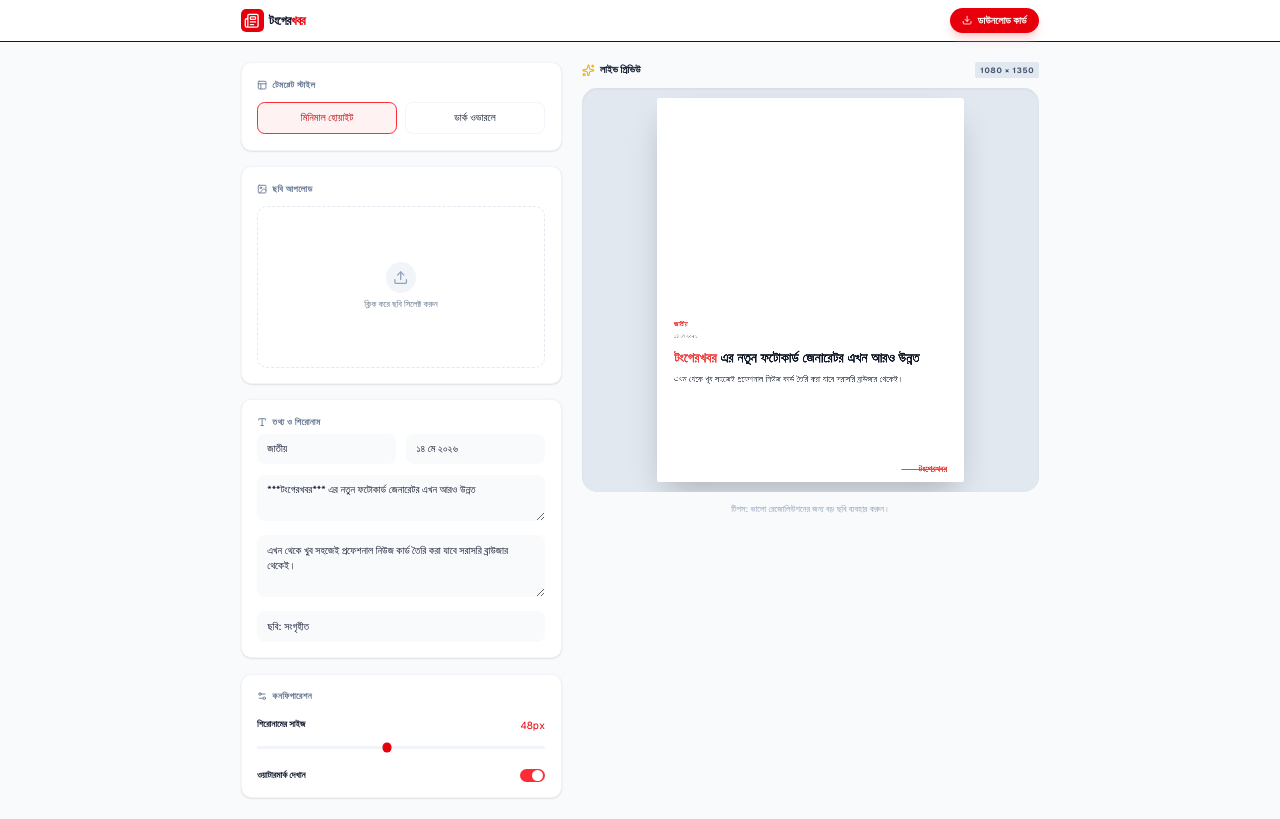
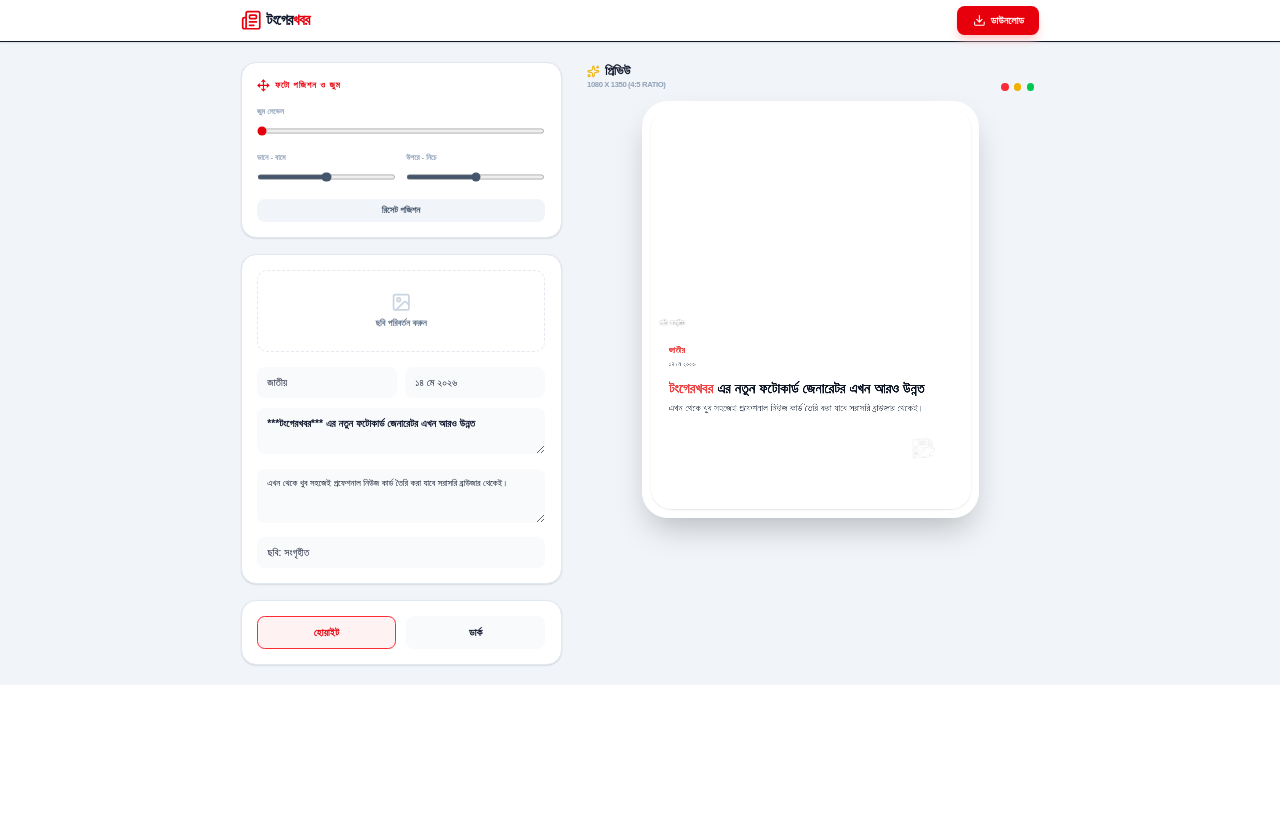
Before and after one commit to Fahim-hash/portfolio, a Next.js app: page /tongerkhobor in a window 1280 px wide. Built offline with nearby package versions, Linux system fonts and the light colour scheme.

Commit message:
Update page.tsx

```diff
--- a/app/tongerkhobor/page.tsx
+++ b/app/tongerkhobor/page.tsx
@@ -1,9 +1,9 @@
 'use client'
 
 import { useState, useRef, useEffect, useCallback } from 'react'
-import { Upload, Download, RotateCcw, Layout, Image as ImageIcon, Type, Settings2, Sparkles,Newspaper } from 'lucide-react'
+import { Upload, Download, RotateCcw, Layout, Image as ImageIcon, Type, Settings2, Sparkles, Newspaper, ArrowsMaximize, Move } from 'lucide-react'
 
-type Template = 'minimal' | 'dark_overlay' | 'classic'
+type Template = 'minimal' | 'dark_overlay'
 
 export default function PhotocardGenerator() {
   const [template, setTemplate] = useState<Template>('minimal')
@@ -13,12 +13,24 @@ export default function PhotocardGenerator() {
   const [subtext, setSubtext] = useState('এখন থেকে খুব সহজেই প্রফেশনাল নিউজ কার্ড তৈরি করা যাবে সরাসরি ব্রাউজার থেকেই।')
   const [photoCredit, setPhotoCredit] = useState('ছবি: সংগৃহীত')
   const [image, setImage] = useState<HTMLImageElement | null>(null)
-  const [imageScale, setImageScale] = useState(1)
+
+  // Image Controls
+  const [imagePos, setImagePos] = useState({ x: 0, y: 0 })
+  const [imageZoom, setImageZoom] = useState(1)
+
   const [headlineSize, setHeadlineSize] = useState(48)
   const [showWatermark, setShowWatermark] = useState(true)
+  const [logoImg, setLogoImg] = useState<HTMLImageElement | null>(null)
 
   const canvasRef = useRef<HTMLCanvasElement>(null)
   const fileInputRef = useRef<HTMLInputElement>(null)
+
+  // লোগো লোড করা (public/logo.png থেকে)
+  useEffect(() => {
+    const img = new Image()
+    img.src = '/logo.png' // আপনার লোগোর নাম logo.png হতে হবে
+    img.onload = () => setLogoImg(img)
+  }, [])
 
   const handleImageUpload = (e: React.ChangeEvent<HTMLInputElement>) => {
     const file = e.target.files?.[0]
@@ -26,7 +38,11 @@ export default function PhotocardGenerator() {
       const reader = new FileReader()
       reader.onload = (event) => {
         const img = new Image()
-        img.onload = () => setImage(img)
+        img.onload = () => {
+          setImage(img)
+          setImagePos({ x: 0, y: 0 }) // রিসেট পজিশন
+          setImageZoom(1)
+        }
         img.src = event.target?.result as string
       }
       reader.readAsDataURL(file)
@@ -34,14 +50,9 @@ export default function PhotocardGenerator() {
   }
 
   const wrapText = (ctx: CanvasRenderingContext2D, text: string, x: number, y: number, maxWidth: number, lineHeight: number) => {
-    const parts = text.split(/(\*\*\*.*?\*\*\*)/g)
-    let currentLine = ""
-    let currentY = y
-    const lines: { text: string; isBold: boolean }[][] = [[]]
-
-    // প্রথম ধাপে টেক্সটগুলোকে লাইনে ভাগ করা
     const words = text.split(' ')
     let lineIdx = 0
+    const lines: { text: string; isBold: boolean }[][] = [[]]
     let testLine = ""
 
     for (let n = 0; n < words.length; n++) {
@@ -64,17 +75,15 @@ export default function PhotocardGenerator() {
       })
     }
 
-    // ড্রয়িং পার্ট
     lines.forEach((line, i) => {
       let currentX = x
       line.forEach((word) => {
         ctx.fillStyle = word.isBold ? '#EF4444' : (template === 'minimal' ? '#111827' : '#FFFFFF')
-        ctx.font = `${word.isBold ? 'bold' : 'bold'} ${headlineSize}px 'Arial', sans-serif`
-        ctx.fillText(word.text + " ", currentX, currentY + (i * lineHeight))
+        ctx.font = `bold ${headlineSize}px 'Arial', sans-serif`
+        ctx.fillText(word.text + " ", currentX, y + (i * lineHeight))
         currentX += ctx.measureText(word.text + " ").width
       })
     })
-
     return lines.length * lineHeight
   }
 
@@ -93,240 +102,179 @@ export default function PhotocardGenerator() {
     ctx.fillStyle = template === 'minimal' ? '#FFFFFF' : '#000000'
     ctx.fillRect(0, 0, W, H)
 
-    // 2. Image Drawing (Smart Crop)
+    // 2. Image Drawing with Custom Position/Zoom
     if (image) {
+      const targetH = H * 0.55
       const imgRatio = image.width / image.height
-      const targetH = H * 0.55
-      let drawW = W
-      let drawH = W / imgRatio
+      let drawW = W * imageZoom
+      let drawH = (W / imgRatio) * imageZoom
 
       if (drawH < targetH) {
-        drawH = targetH
-        drawW = targetH * imgRatio
+        drawH = targetH * imageZoom
+        drawW = (targetH * imgRatio) * imageZoom
       }
 
       ctx.save()
       ctx.beginPath()
       ctx.rect(0, 0, W, targetH)
       ctx.clip()
-      ctx.drawImage(image, (W - drawW) / 2, 0, drawW, drawH)
+
+      // পজিশন ক্যালকুলেশন
+      const x = (W - drawW) / 2 + imagePos.x
+      const y = (targetH - drawH) / 2 + imagePos.y
+
+      ctx.drawImage(image, x, y, drawW, drawH)
       ctx.restore()
 
-      // Gradient Overlay for dark template
       if (template === 'dark_overlay') {
-        const grad = ctx.createLinearGradient(0, 0, 0, targetH)
-        grad.addColorStop(0.7, 'transparent')
-        grad.addColorStop(1, 'rgba(0,0,0,0.8)')
+        const grad = ctx.createLinearGradient(0, targetH - 300, 0, targetH)
+        grad.addColorStop(0, 'transparent')
+        grad.addColorStop(1, 'rgba(0,0,0,0.9)')
         ctx.fillStyle = grad
         ctx.fillRect(0, 0, W, targetH)
       }
     }
 
-    // 3. Category Tag
-    const tagY = (H * 0.55) + 60
+    // 3. Category & Date
+    const contentY = (H * 0.55) + 80
     ctx.fillStyle = '#EF4444'
-    ctx.font = 'bold 24px Arial'
-    ctx.fillText(category.toUpperCase(), 60, tagY)
+    ctx.font = 'bold 28px Arial'
+    ctx.fillText(category.toUpperCase(), 60, contentY)
 
-    // 4. Date
     ctx.fillStyle = template === 'minimal' ? '#6B7280' : '#9CA3AF'
-    ctx.font = '20px Arial'
-    ctx.fillText(date, 60, tagY + 40)
+    ctx.font = '22px Arial'
+    ctx.fillText(date, 60, contentY + 45)
 
-    // 5. Headline (The complicated part)
+    // 4. Headline
     ctx.textBaseline = 'top'
-    const headY = tagY + 90
-    const headlineHeight = wrapText(ctx, headline, 60, headY, W - 120, headlineSize * 1.3)
+    const headHeight = wrapText(ctx, headline, 60, contentY + 100, W - 120, headlineSize * 1.3)
 
-    // 6. Subtext
+    // 5. Subtext
     if (subtext) {
       ctx.fillStyle = template === 'minimal' ? '#4B5563' : '#D1D5DB'
-      ctx.font = '30px Arial'
-      const subY = headY + headlineHeight + 20
-
-      // Simple wrap for subtext
-      let words = subtext.split(' ')
-      let line = ''
-      let subLineY = subY
-      for(let n = 0; n < words.length; n++) {
-        let testLine = line + words[n] + ' '
-        if (ctx.measureText(testLine).width > W - 120) {
-          ctx.fillText(line, 60, subLineY)
-          line = words[n] + ' '
-          subLineY += 45
-        } else { line = testLine }
+      ctx.font = '32px Arial'
+      let words = subtext.split(' '), line = '', subY = contentY + 110 + headHeight
+      for(let n=0; n<words.length; n++){
+        if(ctx.measureText(line + words[n]).width > W-120){
+          ctx.fillText(line, 60, subY); line = words[n] + ' '; subY += 50;
+        } else line += words[n] + ' '
       }
-      ctx.fillText(line, 60, subLineY)
+      ctx.fillText(line, 60, subY)
     }
 
-    // 7. Footer / Logo
-    if (showWatermark) {
-      ctx.fillStyle = '#EF4444'
-      ctx.font = 'bold 32px Arial'
-      ctx.textAlign = 'right'
-      ctx.fillText('টংগেরখবর', W - 60, H - 60)
-
-      ctx.strokeStyle = '#EF4444'
-      ctx.lineWidth = 4
-      ctx.beginPath()
-      ctx.moveTo(W - 220, H - 45)
-      ctx.lineTo(W - 60, H - 45)
-      ctx.stroke()
+    // 6. Watermark / Official Logo
+    if (showWatermark && logoImg) {
+      const logoW = 200
+      const logoH = (logoImg.height / logoImg.width) * logoW
+      ctx.drawImage(logoImg, W - logoW - 60, H - logoH - 60, logoW, logoH)
+    } else if (showWatermark) {
+        ctx.fillStyle = '#EF4444'
+        ctx.font = 'black 40px Arial'
+        ctx.textAlign = 'right'
+        ctx.fillText('টংগেরখবর', W - 60, H - 70)
     }
 
-    // 8. Photo Credit
+    // 7. Photo Credit
     ctx.textAlign = 'left'
     ctx.fillStyle = '#FFFFFF'
-    ctx.font = '18px Arial'
-    ctx.fillText(photoCredit, 20, (H * 0.55) - 20)
+    ctx.font = 'bold 20px Arial'
+    ctx.shadowColor = 'rgba(0,0,0,0.5)'; ctx.shadowBlur = 4;
+    ctx.fillText(photoCredit, 30, (H * 0.55) - 30)
+    ctx.shadowBlur = 0
 
-  }, [template, category, date, headline, subtext, photoCredit, image, headlineSize, showWatermark])
+  }, [template, category, date, headline, subtext, photoCredit, image, imagePos, imageZoom, headlineSize, showWatermark, logoImg])
 
-  useEffect(() => {
-    render()
-  }, [render])
-
-  const download = () => {
-    const link = document.createElement('a')
-    link.download = 'tongerkhobor-card.png'
-    link.href = canvasRef.current?.toDataURL() || ''
-    link.click()
-  }
+  useEffect(() => { render() }, [render])
 
   return (
-    <div className="min-h-screen bg-[#F8FAFC] text-slate-900 font-sans">
-      {/* Header */}
-      <header className="bg-white border-b sticky top-0 z-10">
+    <div className="min-h-screen bg-[#F1F5F9] text-slate-900">
+      <header className="bg-white border-b sticky top-0 z-20 shadow-sm">
         <div className="max-w-7xl mx-auto px-4 h-16 flex items-center justify-between">
           <div className="flex items-center gap-2">
-            <div className="bg-red-600 p-1.5 rounded-lg">
-              <Newspaper className="text-white w-6 h-6" />
-            </div>
-            <h1 className="text-xl font-black tracking-tighter uppercase">টংগের<span className="text-red-600">খবর</span></h1>
+            <Newspaper className="text-red-600 w-8 h-8" />
+            <h1 className="text-2xl font-black tracking-tighter">টংগের<span className="text-red-600">খবর</span></h1>
           </div>
-          <button
-            onClick={download}
-            className="bg-red-600 hover:bg-red-700 text-white px-5 py-2 rounded-full font-bold flex items-center gap-2 transition-all active:scale-95 shadow-lg shadow-red-200"
-          >
-            <Download className="w-4 h-4" /> ডাউনলোড কার্ড
+          <button onClick={() => {
+            const link = document.createElement('a')
+            link.download = 'tongerkhobor-news.png'
+            link.href = canvasRef.current?.toDataURL('image/png', 1.0) || ''
+            link.click()
+          }} className="bg-red-600 hover:bg-red-700 text-white px-6 py-2.5 rounded-xl font-bold flex items-center gap-2 shadow-lg shadow-red-200 transition-all active:scale-95">
+            <Download className="w-5 h-5" /> ডাউনলোড
           </button>
         </div>
       </header>
 
       <main className="max-w-7xl mx-auto px-4 py-8 grid grid-cols-1 lg:grid-cols-12 gap-8">
-        {/* Left: Controls */}
         <div className="lg:col-span-5 space-y-6">
 
-          {/* Section: Template */}
-          <div className="bg-white p-6 rounded-2xl shadow-sm border border-slate-100">
-            <div className="flex items-center gap-2 mb-4 text-slate-500">
-              <Layout className="w-4 h-4" />
-              <h2 className="text-sm font-bold uppercase tracking-wider">টেমপ্লেট স্টাইল</h2>
+          {/* ইমেজ পজিশন কন্ট্রোল */}
+          <div className="bg-white p-6 rounded-3xl shadow-sm border border-slate-200">
+            <div className="flex items-center gap-2 mb-6 text-red-600">
+              <Move className="w-5 h-5" />
+              <h2 className="font-bold uppercase text-sm tracking-widest">ফটো পজিশন ও জুম</h2>
             </div>
-            <div className="grid grid-cols-2 gap-3">
-              <button
-                onClick={() => setTemplate('minimal')}
-                className={`py-3 rounded-xl border-2 transition-all ${template === 'minimal' ? 'border-red-500 bg-red-50 text-red-700' : 'border-slate-100 hover:border-slate-200'}`}
-              >
-                মিনিমাল হোয়াইট
-              </button>
-              <button
-                onClick={() => setTemplate('dark_overlay')}
-                className={`py-3 rounded-xl border-2 transition-all ${template === 'dark_overlay' ? 'border-red-500 bg-red-50 text-red-700' : 'border-slate-100 hover:border-slate-200'}`}
-              >
-                ডার্ক ওভারলে
-              </button>
+            <div className="space-y-5">
+              <div>
+                <label className="text-xs font-bold text-slate-400 uppercase block mb-3">জুম লেভেল</label>
+                <input type="range" min="1" max="3" step="0.01" value={imageZoom} onChange={e => setImageZoom(parseFloat(e.target.value))} className="w-full accent-red-600" />
+              </div>
+              <div className="grid grid-cols-2 gap-4">
+                <div>
+                  <label className="text-xs font-bold text-slate-400 uppercase block mb-3">ডানে - বামে</label>
+                  <input type="range" min="-500" max="500" value={imagePos.x} onChange={e => setImagePos(prev => ({...prev, x: parseInt(e.target.value)}))} className="w-full accent-slate-600" />
+                </div>
+                <div>
+                  <label className="text-xs font-bold text-slate-400 uppercase block mb-3">উপরে - নিচে</label>
+                  <input type="range" min="-500" max="500" value={imagePos.y} onChange={e => setImagePos(prev => ({...prev, y: parseInt(e.target.value)}))} className="w-full accent-slate-600" />
+                </div>
+              </div>
+              <button onClick={() => {setImagePos({x:0, y:0}); setImageZoom(1)}} className="w-full py-2 bg-slate-100 text-slate-600 rounded-xl text-sm font-bold hover:bg-slate-200 transition-all">রিসেট পজিশন</button>
             </div>
           </div>
 
-          {/* Section: Image */}
-          <div className="bg-white p-6 rounded-2xl shadow-sm border border-slate-100">
-            <div className="flex items-center gap-2 mb-4 text-slate-500">
-              <ImageIcon className="w-4 h-4" />
-              <h2 className="text-sm font-bold uppercase tracking-wider">ছবি আপলোড</h2>
+          <div className="bg-white p-6 rounded-3xl shadow-sm border border-slate-200 space-y-4">
+            <input ref={fileInputRef} type="file" hidden onChange={handleImageUpload} />
+            <button onClick={() => fileInputRef.current?.click()} className="w-full h-32 border-2 border-dashed border-slate-200 rounded-2xl flex flex-col items-center justify-center gap-2 hover:bg-red-50 hover:border-red-200 transition-all group">
+              <ImageIcon className="w-8 h-8 text-slate-300 group-hover:text-red-400" />
+              <span className="text-sm font-bold text-slate-500">ছবি পরিবর্তন করুন</span>
+            </button>
+
+            <div className="grid grid-cols-2 gap-3 pt-2">
+               <input type="text" placeholder="বিভাগ" value={category} onChange={e => setCategory(e.target.value)} className="bg-slate-50 border-none rounded-xl px-4 py-3 focus:ring-2 focus:ring-red-500" />
+               <input type="text" placeholder="তারিখ" value={date} onChange={e => setDate(e.target.value)} className="bg-slate-50 border-none rounded-xl px-4 py-3 focus:ring-2 focus:ring-red-500" />
             </div>
-            <input ref={fileInputRef} type="file" hidden onChange={handleImageUpload} accept="image/*" />
-            <button
-              onClick={() => fileInputRef.current?.click()}
-              className="w-full aspect-video border-2 border-dashed border-slate-200 rounded-2xl flex flex-col items-center justify-center gap-2 hover:bg-slate-50 transition-all group"
-            >
-              <div className="bg-slate-100 p-3 rounded-full group-hover:scale-110 transition-transform">
-                <Upload className="w-6 h-6 text-slate-400" />
-              </div>
-              <span className="text-sm font-medium text-slate-500">ক্লিক করে ছবি সিলেক্ট করুন</span>
-            </button>
+            <textarea rows={2} placeholder="শিরোনাম..." value={headline} onChange={e => setHeadline(e.target.value)} className="w-full bg-slate-50 border-none rounded-xl px-4 py-3 focus:ring-2 focus:ring-red-500 font-bold" />
+            <textarea rows={3} placeholder="উপ-শিরোনাম..." value={subtext} onChange={e => setSubtext(e.target.value)} className="w-full bg-slate-50 border-none rounded-xl px-4 py-3 focus:ring-2 focus:ring-red-500 text-sm" />
+            <input type="text" placeholder="ছবির ক্রেডিট" value={photoCredit} onChange={e => setPhotoCredit(e.target.value)} className="w-full bg-slate-50 border-none rounded-xl px-4 py-3 focus:ring-2 focus:ring-red-500" />
           </div>
 
-          {/* Section: Content */}
-          <div className="bg-white p-6 rounded-2xl shadow-sm border border-slate-100 space-y-4">
-            <div className="flex items-center gap-2 mb-2 text-slate-500">
-              <Type className="w-4 h-4" />
-              <h2 className="text-sm font-bold uppercase tracking-wider">তথ্য ও শিরোনাম</h2>
-            </div>
-            <div className="grid grid-cols-2 gap-4">
-              <input
-                type="text" placeholder="বিভাগ" value={category} onChange={e => setCategory(e.target.value)}
-                className="bg-slate-50 border-none rounded-xl px-4 py-3 focus:ring-2 focus:ring-red-500"
-              />
-              <input
-                type="text" placeholder="তারিখ" value={date} onChange={e => setDate(e.target.value)}
-                className="bg-slate-50 border-none rounded-xl px-4 py-3 focus:ring-2 focus:ring-red-500"
-              />
-            </div>
-            <textarea
-              rows={2} placeholder="শিরোনাম (হাইলাইট করতে ***বোল্ড*** লিখুন)" value={headline} onChange={e => setHeadline(e.target.value)}
-              className="w-full bg-slate-50 border-none rounded-xl px-4 py-3 focus:ring-2 focus:ring-red-500"
-            />
-            <textarea
-              rows={3} placeholder="বিস্তারিত বিবরণ..." value={subtext} onChange={e => setSubtext(e.target.value)}
-              className="w-full bg-slate-50 border-none rounded-xl px-4 py-3 focus:ring-2 focus:ring-red-500"
-            />
-             <input
-                type="text" placeholder="ছবির ক্রেডিট" value={photoCredit} onChange={e => setPhotoCredit(e.target.value)}
-                className="w-full bg-slate-50 border-none rounded-xl px-4 py-3 focus:ring-2 focus:ring-red-500"
-              />
-          </div>
-
-          {/* Section: Settings */}
-          <div className="bg-white p-6 rounded-2xl shadow-sm border border-slate-100">
-            <div className="flex items-center gap-2 mb-6 text-slate-500">
-              <Settings2 className="w-4 h-4" />
-              <h2 className="text-sm font-bold uppercase tracking-wider">কনফিগারেশন</h2>
-            </div>
-            <div className="space-y-6">
-              <div>
-                <div className="flex justify-between mb-2">
-                  <span className="text-sm font-bold">শিরোনামের সাইজ</span>
-                  <span className="text-red-600 font-mono">{headlineSize}px</span>
-                </div>
-                <input type="range" min="30" max="70" value={headlineSize} onChange={e => setHeadlineSize(parseInt(e.target.value))} className="w-full h-1.5 bg-slate-100 rounded-lg appearance-none cursor-pointer accent-red-600" />
-              </div>
-              <label className="flex items-center justify-between cursor-pointer group">
-                <span className="text-sm font-bold">ওয়াটারমার্ক দেখান</span>
-                <input type="checkbox" checked={showWatermark} onChange={e => setShowWatermark(e.target.checked)} className="w-10 h-5 bg-slate-200 rounded-full appearance-none checked:bg-red-500 relative transition-all before:content-[''] before:absolute before:w-4 before:h-4 before:bg-white before:rounded-full before:top-0.5 before:left-0.5 checked:before:left-5 before:transition-all" />
-              </label>
+          <div className="bg-white p-6 rounded-3xl shadow-sm border border-slate-200">
+            <div className="flex gap-4">
+              <button onClick={() => setTemplate('minimal')} className={`flex-1 py-3 rounded-xl font-bold border-2 transition-all ${template === 'minimal' ? 'border-red-500 bg-red-50 text-red-600' : 'border-slate-50 bg-slate-50'}`}>হোয়াইট</button>
+              <button onClick={() => setTemplate('dark_overlay')} className={`flex-1 py-3 rounded-xl font-bold border-2 transition-all ${template === 'dark_overlay' ? 'border-red-500 bg-red-50 text-red-600' : 'border-slate-50 bg-slate-50'}`}>ডার্ক</button>
             </div>
           </div>
         </div>
 
-        {/* Right: Preview */}
-        <div className="lg:col-span-7">
-          <div className="sticky top-24">
-            <div className="flex items-center justify-between mb-4">
-              <h2 className="font-bold flex items-center gap-2"><Sparkles className="w-5 h-5 text-yellow-500" /> লাইভ প্রিভিউ</h2>
-              <span className="text-xs bg-slate-200 px-2 py-1 rounded text-slate-600 uppercase tracking-widest font-bold">1080 × 1350</span>
+        <div className="lg:col-span-7 flex flex-col items-center">
+          <div className="sticky top-24 w-full flex flex-col items-center">
+            <div className="w-full flex justify-between items-end mb-4 px-2">
+               <div>
+                 <h2 className="text-xl font-black flex items-center gap-2"><Sparkles className="text-yellow-500 w-5 h-5"/> প্রিভিউ</h2>
+                 <p className="text-xs text-slate-400 font-bold uppercase tracking-tighter">1080 x 1350 (4:5 Ratio)</p>
+               </div>
+               <div className="flex gap-2">
+                  <div className="w-3 h-3 rounded-full bg-red-500"></div>
+                  <div className="w-3 h-3 rounded-full bg-yellow-500"></div>
+                  <div className="w-3 h-3 rounded-full bg-green-500"></div>
+               </div>
             </div>
-            <div className="bg-slate-200 p-4 rounded-3xl overflow-hidden shadow-inner flex justify-center">
-              <canvas
-                ref={canvasRef}
-                className="max-w-full h-auto shadow-2xl rounded-sm transition-all duration-300"
-                style={{ maxHeight: '75vh' }}
-              />
+            <div className="bg-white p-3 rounded-[2.5rem] shadow-2xl border border-white">
+               <canvas ref={canvasRef} className="w-full h-auto rounded-[2rem] shadow-sm transition-all" style={{ maxWidth: '500px' }} />
             </div>
-            <p className="text-center text-slate-400 text-sm mt-4">টিপস: ভালো রেজোলিউশনের জন্য বড় ছবি ব্যবহার করুন।</p>
           </div>
         </div>
-
       </main>
     </div>
   )
```
